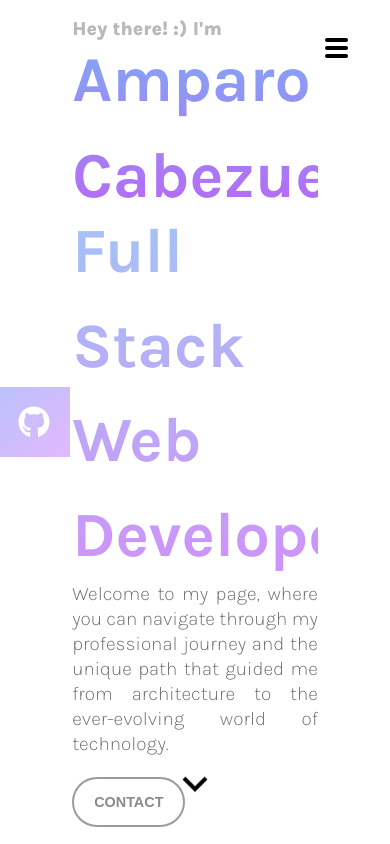
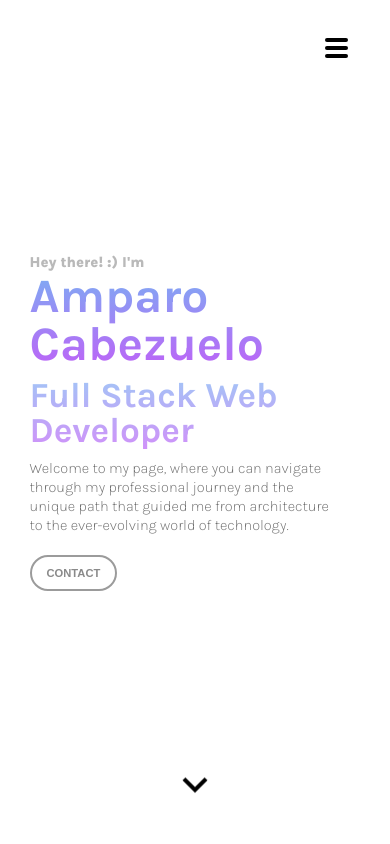
Before and after one commit to amcasep/Portfolio-Developer, a React (Vite) app: page / in a window 390 px wide. Shown: the top 844 px of the page. Built offline with nearby package versions, Linux system fonts and the light colour scheme.

Commit message:
implemented responsiveness on header text

```diff
--- a/src/App.css
+++ b/src/App.css
@@ -179,6 +179,11 @@
 .socialIconLink p {
   color: white;
 }
+@media (max-width: 576px) {
+  .socialIcon {
+    display: none;
+  }
+}
 /************************* WRAPPER *******************************/
 .wrapper {
   width: 90%;
@@ -236,7 +241,15 @@ button:hover {
 .icon {
   font-size: 1.3rem;
 }
-
+@media (max-width: 576px) {
+  button {
+    font-size: 0.7rem;
+    padding: 10px 15px 10px 15px;
+  }
+  .icon {
+    font-size: 1rem;
+  }
+}
 /************************* HEADER *******************************/
 
 .header {
@@ -251,7 +264,10 @@ button:hover {
   width: 100%;
   text-align: justify;
   text-justify: inter-word;
-  width: 70%;
+  display: flex;
+  flex-direction: column;
+  justify-content: center;
+  align-items: center;
 }
 .hi {
   margin-bottom: -10px;
@@ -275,16 +291,16 @@ button:hover {
 }
 .headerText h2 {
   color: #808080;
-  font-size: 3.94rem;
+  font-size: 2.95rem;
   background: -webkit-linear-gradient(#7dacf3 0%, #bc64f7 100%);
   -webkit-background-clip: text;
   background-clip: text;
   -webkit-text-fill-color: transparent;
   opacity: 0.7;
 }
-/* .headerText p {
-  color: #000;
-} */
+.headerText p {
+  max-width: 563px;
+}
 .headerText button {
   margin-top: 20px;
 }
@@ -309,7 +325,37 @@ button:hover {
     transform: translateY(0);
   }
 }
-
+@media (max-width: 768px) {
+  .headerText h1 {
+    font-size: 3rem;
+  }
+  .headerText h2{
+    font-size: 2.2rem;
+  }
+  .headerText p {
+    max-width: 424px;
+  }
+}
+@media (max-width: 576px) {
+  .headerText {
+    align-items: flex-start;
+    text-align: left;
+    margin-left: 20px;
+  }
+  .headerText h1 {
+  line-height: 1;
+  margin-top: 10px;
+  margin-bottom: 10px;
+  }
+  .headerText h2 {
+    line-height: 1;
+    margin-bottom: 10px;
+  }
+  .headerText p {
+    max-width: 300px;
+    font-size: 0.92rem;
+  }
+}
 /************************* PROJECTS *******************************/
 /* .projects p {
   margin-bottom: 10px;
```
